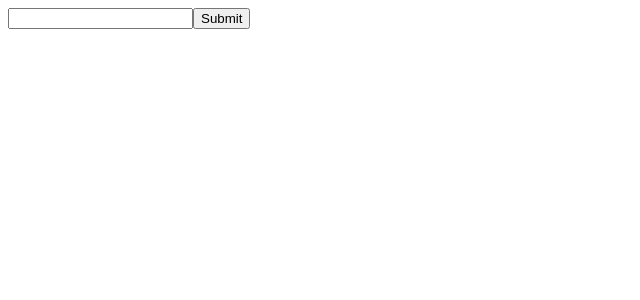
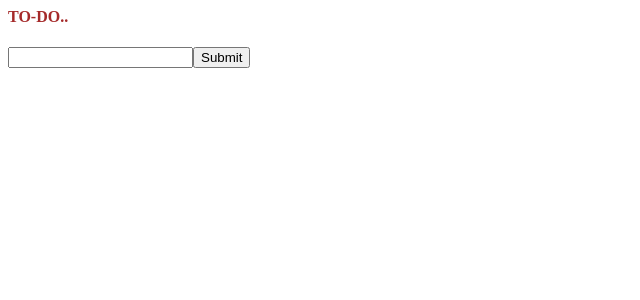
Before and after one commit to bhagyashreept/react-TodoNew, a React (Create React App) app: page / in a window 1280 px wide. Shown: the top 300 px of the page, without its empty margins (0-640 px from the left). Built offline with nearby package versions, Linux system fonts and the light colour scheme.

Commit message:
2 files modified

```diff
--- a/src/App.js
+++ b/src/App.js
@@ -1,6 +1,7 @@
 import React, { useState } from 'react';
 import Child1 from './components/Child1.js';
 import ChildList from './components/ChildList.js';
+import './components/Todo.css';
 
 export default function App() {
   const [inputText, setInputText] = useState('');
@@ -16,6 +17,7 @@ export default function App() {
   };
   return (
     <div>
+      <h4 className="headerText">TO-DO..</h4>
       <Child1
         todos={todos}
         setTodos={setTodos}
--- a/src/components/Todo.css
+++ b/src/components/Todo.css
@@ -14,3 +14,7 @@
 .checkButton {
   background-color: aquamarine;
 }
+
+.headerText{
+  color: brown;
+}
```
